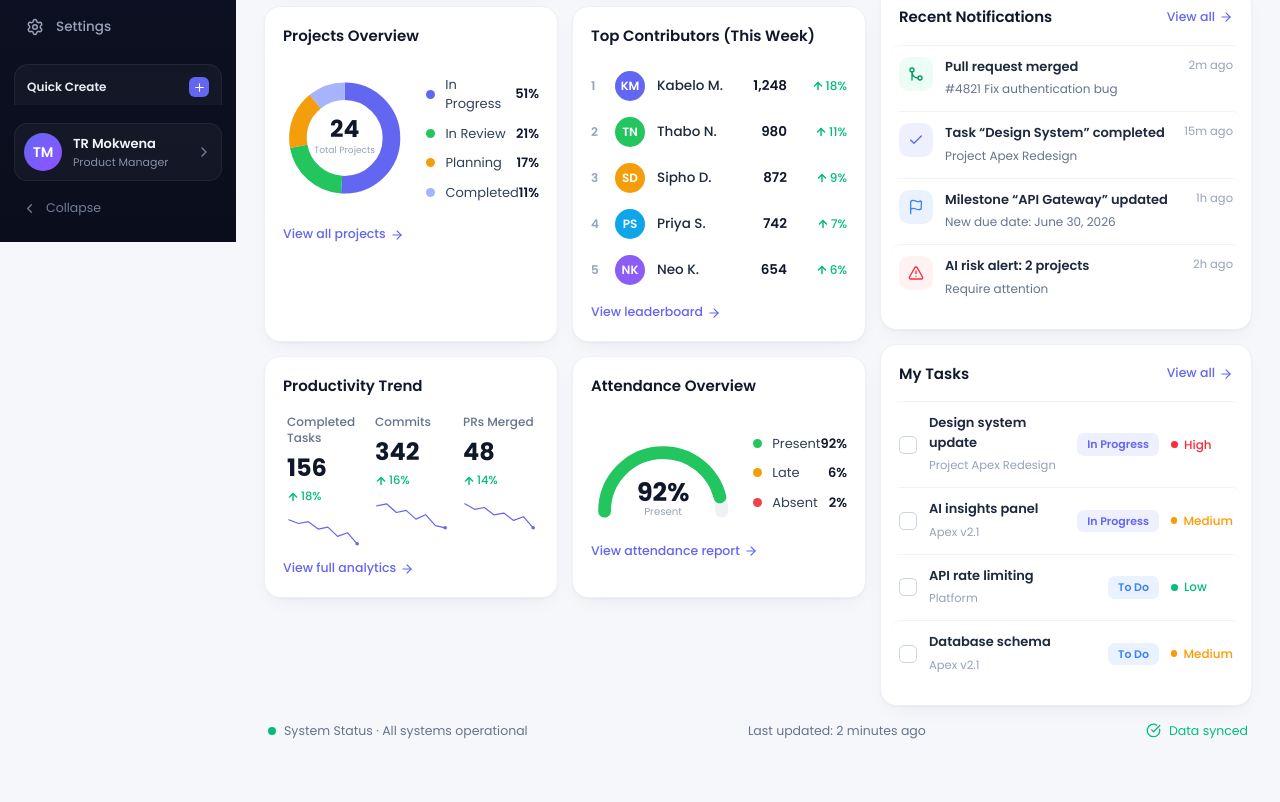
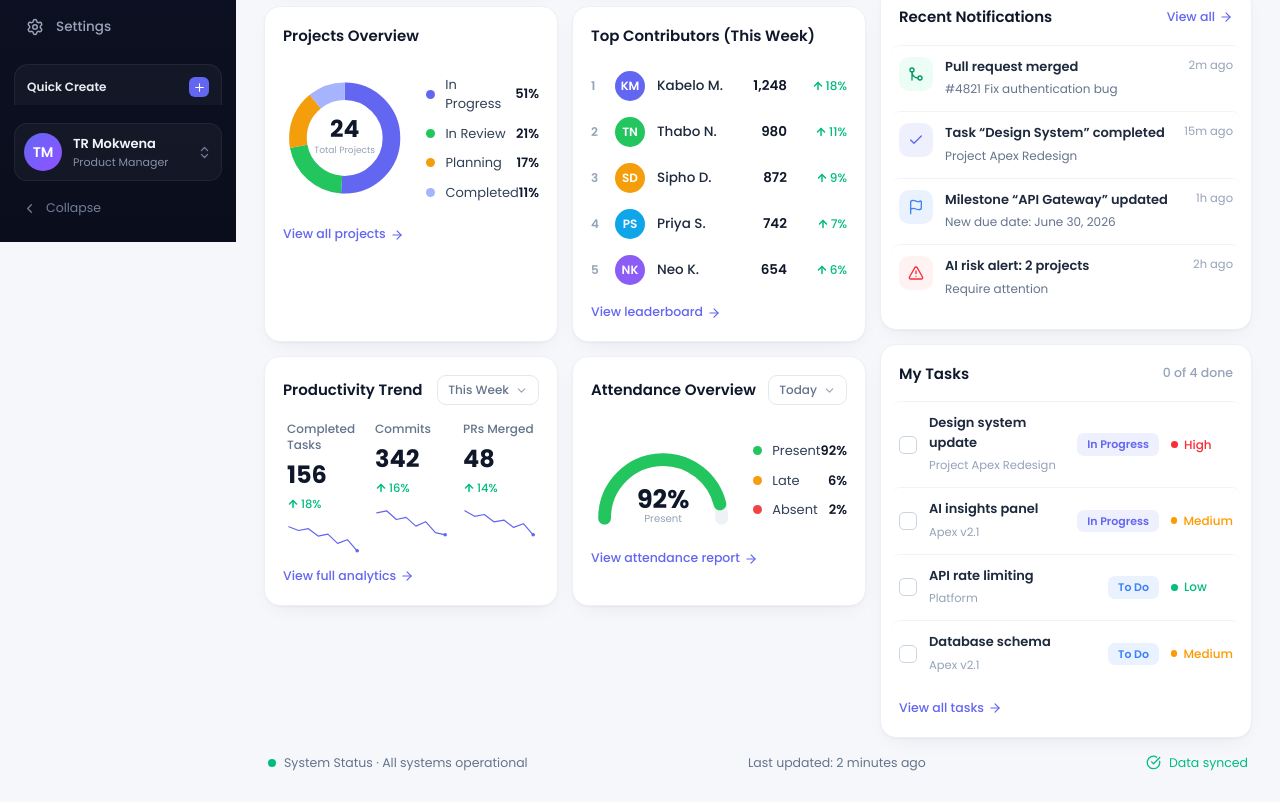
Before and after one commit to TR-Mokwena/apex-web, a Next.js app: page / in a window 1280 px wide. Shown: the part 558-1360 px from the top of the page. Before the commit the page ends 1328 px from the top, so only its background shows below. Built offline with nearby package versions, Linux system fonts and the light colour scheme.

Commit message:
feat: add Dropdown component with menu items and integrate into Sidebar and Topbar for enhanced navigation

```diff
--- a/app/(app)/page.jsx
+++ b/app/(app)/page.jsx
@@ -1,10 +1,10 @@
 "use client";
 
-import { useState } from "react";
+import { useState, useEffect } from "react";
 import Link from "next/link";
 import Icon from "@/components/Icon";
 import {
-  PageHeader, Card, CardLink, Kpi, Avatar, Delta,
+  PageHeader, Card, CardLink, Kpi, Avatar, Delta, Dropdown, MenuItem,
   LineChart, BarPairs, Donut, Gauge, Ring, Sparkline, LegendRow,
 } from "@/components/ui";
 
@@ -28,11 +28,32 @@ const TASKS = [
   { title: "API rate limiting", project: "Platform", status: "To Do", statusTone: "blue", priority: "low" },
   { title: "Database schema", project: "Apex v2.1", status: "To Do", statusTone: "blue", priority: "medium" },
 ];
-const PRODUCTIVITY = [
-  { label: "Completed Tasks", value: "156", delta: "18%", values: [38, 34, 36, 28, 30, 20, 24, 12] },
-  { label: "Commits", value: "342", delta: "16%", values: [34, 36, 28, 30, 22, 26, 16, 14] },
-  { label: "PRs Merged", value: "48", delta: "14%", values: [36, 30, 32, 24, 26, 18, 22, 10] },
-];
+
+// productivity values per period
+const PROD_PERIODS = ["This Week", "Last Week", "This Sprint"];
+const PRODUCTIVITY = {
+  "This Week": [
+    { label: "Completed Tasks", value: "156", delta: "18%", values: [38, 34, 36, 28, 30, 20, 24, 12] },
+    { label: "Commits", value: "342", delta: "16%", values: [34, 36, 28, 30, 22, 26, 16, 14] },
+    { label: "PRs Merged", value: "48", delta: "14%", values: [36, 30, 32, 24, 26, 18, 22, 10] },
+  ],
+  "Last Week": [
+    { label: "Completed Tasks", value: "132", delta: "9%", values: [30, 28, 32, 26, 24, 22, 20, 18] },
+    { label: "Commits", value: "298", delta: "11%", values: [28, 30, 26, 24, 22, 20, 18, 16] },
+    { label: "PRs Merged", value: "41", delta: "7%", values: [30, 28, 26, 24, 22, 20, 18, 16] },
+  ],
+  "This Sprint": [
+    { label: "Completed Tasks", value: "271", delta: "22%", values: [20, 26, 30, 34, 38, 44, 50, 58] },
+    { label: "Commits", value: "604", delta: "19%", values: [24, 30, 34, 40, 46, 52, 58, 64] },
+    { label: "PRs Merged", value: "83", delta: "15%", values: [18, 22, 28, 34, 40, 46, 52, 60] },
+  ],
+};
+const ATT_PERIODS = ["Today", "This Week", "This Month"];
+const ATTENDANCE = {
+  Today: { present: 92, late: 6, absent: 2 },
+  "This Week": { present: 89, late: 8, absent: 3 },
+  "This Month": { present: 91, late: 7, absent: 2 },
+};
 
 const NOTI_TONE = {
   green: "bg-emerald-50 text-emerald-600",
@@ -43,16 +64,25 @@ const NOTI_TONE = {
 const PILL_TONE = { indigo: "bg-brand-soft text-brand", blue: "bg-[#EAF1FF] text-[#3B82F6]" };
 const PRIORITY = { high: ["text-red-500", "bg-red-500", "High"], medium: ["text-amber-500", "bg-amber-500", "Medium"], low: ["text-emerald-500", "bg-emerald-500", "Low"] };
 
-function TaskItem({ task }) {
-  const [done, setDone] = useState(false);
+function PeriodSelect({ value, options, onChange }) {
+  return (
+    <Dropdown align="right" width={150} trigger={({ toggle }) => (
+      <button onClick={toggle} className="flex items-center gap-1.5 border border-slate-200 rounded-[9px] px-2.5 py-1.5 text-xs font-medium text-ink-2 hover:border-[#C7D2FE]">{value}<Icon name="ChevronDown" size={13} className="text-ink-3" /></button>
+    )}>
+      {options.map((o) => <MenuItem key={o} onClick={() => onChange(o)} trailing={o === value ? <Icon name="Check" size={14} className="text-brand" /> : null}>{o}</MenuItem>)}
+    </Dropdown>
+  );
+}
+
+function TaskItem({ task, done, onToggle }) {
   const [tone, dot, label] = PRIORITY[task.priority];
   return (
     <Link href="/tasks" className="flex items-center gap-3 py-[11px] border-t border-[#F1F3F8] first:border-t-0 -mx-2 px-2 rounded-[9px] hover:bg-[#FBFCFE] transition-colors">
       <span
         role="checkbox"
         aria-checked={done}
-        onClick={(e) => { e.preventDefault(); setDone((d) => !d); }}
-        className={cnCheckbox(done)}
+        onClick={(e) => { e.preventDefault(); onToggle(); }}
+        className={`grid place-items-center w-[18px] h-[18px] rounded-[5px] border-[1.5px] flex-none cursor-pointer transition-colors ${done ? "bg-emerald-500 border-emerald-500" : "border-slate-300"}`}
       >
         <Icon name="Check" size={11} strokeWidth={3.2} className={done ? "opacity-100" : "opacity-0"} />
       </span>
@@ -68,15 +98,25 @@ function TaskItem({ task }) {
     </Link>
   );
 }
-function cnCheckbox(done) {
-  return `grid place-items-center w-[18px] h-[18px] rounded-[5px] border-[1.5px] flex-none cursor-pointer transition-colors ${done ? "bg-emerald-500 border-emerald-500" : "border-slate-300"}`;
-}
 
 export default function DashboardPage() {
+  const [greeting, setGreeting] = useState("Welcome back");
+  const [prodPeriod, setProdPeriod] = useState("This Week");
+  const [attPeriod, setAttPeriod] = useState("Today");
+  const [doneTasks, setDoneTasks] = useState(() => new Set());
+
+  useEffect(() => {
+    const h = new Date().getHours();
+    setGreeting(h < 12 ? "Good morning" : h < 18 ? "Good afternoon" : "Good evening");
+  }, []);
+
+  const toggleTask = (i) => setDoneTasks((s) => { const n = new Set(s); n.has(i) ? n.delete(i) : n.add(i); return n; });
+  const att = ATTENDANCE[attPeriod];
+
   return (
     <>
       <PageHeader
-        title="Good morning, TR! 👋"
+        title={`${greeting}, TR! 👋`}
         subtitle="Here's what's happening across your organization today."
         actions={
           <Link href="/calendar" className="flex items-center gap-2.5 card rounded-field px-3.5 py-2.5 text-[13px] font-medium text-slate-700 cursor-pointer">
@@ -93,7 +133,7 @@ export default function DashboardPage() {
         <Link href="/sprints"><Kpi label="Sprint Progress" value="68%" delta="On Track" deltaTone="ok" visual={<Ring value={68} size={58} />} /></Link>
         <Link href="/contributors"><Kpi label="Team Health" value="Good" valueClass="!text-[26px] !mt-[7px] text-emerald-600" delta="8% from last week" deltaArrow="up" visual={<Sparkline values={[8, 14, 11, 22, 18, 30, 26, 40]} width={92} height={44} color="#10B981" fill dot={false} className="!w-[92px]" />} /></Link>
         <Link href="/ai"><Kpi label="AI Risk Alerts" value="6" valueClass="text-red-500" delta="Needs attention" deltaTone="warn" icon="TriangleAlert" iconTone="red" /></Link>
-        <Link href="/reports"><Kpi label="Attendance Today" value="92%" delta="Present" deltaTone="ok" icon="Users" iconTone="green" /></Link>
+        <Link href="/reports"><Kpi label="Attendance Today" value={`${att.present}%`} delta="Present" deltaTone="ok" icon="Users" iconTone="green" /></Link>
       </div>
 
       <div className="flex flex-col xl:flex-row gap-3.5 items-start">
@@ -166,9 +206,9 @@ export default function DashboardPage() {
           </div>
 
           <div className="grid md:grid-cols-2 gap-3.5">
-            <Card title="Productivity Trend">
+            <Card title="Productivity Trend" action={<PeriodSelect value={prodPeriod} options={PROD_PERIODS} onChange={setProdPeriod} />}>
               <div className="grid grid-cols-3 gap-2">
-                {PRODUCTIVITY.map((p) => (
+                {PRODUCTIVITY[prodPeriod].map((p) => (
                   <div key={p.label} className="px-1">
                     <div className="text-xs text-ink-2 font-medium">{p.label}</div>
                     <div className="text-[24px] font-bold text-heading mt-1">{p.value}</div>
@@ -180,13 +220,13 @@ export default function DashboardPage() {
               <CardLink href="/reports" className="mt-3.5">View full analytics</CardLink>
             </Card>
 
-            <Card title="Attendance Overview">
+            <Card title="Attendance Overview" action={<PeriodSelect value={attPeriod} options={ATT_PERIODS} onChange={setAttPeriod} />}>
               <div className="flex items-center gap-[18px]">
-                <Gauge value={92} label="Present" />
+                <Gauge value={att.present} label="Present" />
                 <div className="flex flex-col gap-2.5 flex-1">
-                  <LegendRow color="#22C55E" label="Present" value="92%" className="!py-0" />
-                  <LegendRow color="#F59E0B" label="Late" value="6%" className="!py-0" />
-                  <LegendRow color="#EF4444" label="Absent" value="2%" className="!py-0" />
+                  <LegendRow color="#22C55E" label="Present" value={`${att.present}%`} className="!py-0" />
+                  <LegendRow color="#F59E0B" label="Late" value={`${att.late}%`} className="!py-0" />
+                  <LegendRow color="#EF4444" label="Absent" value={`${att.absent}%`} className="!py-0" />
                 </div>
               </div>
               <CardLink href="/reports" className="mt-2.5">View attendance report</CardLink>
@@ -227,8 +267,9 @@ export default function DashboardPage() {
             ))}
           </Card>
 
-          <Card title="My Tasks" action={<CardLink href="/tasks">View all</CardLink>}>
-            {TASKS.map((t, i) => <TaskItem key={i} task={t} />)}
+          <Card title="My Tasks" action={<span className="text-[12.5px] font-medium text-ink-3">{doneTasks.size} of {TASKS.length} done</span>}>
+            {TASKS.map((t, i) => <TaskItem key={i} task={t} done={doneTasks.has(i)} onToggle={() => toggleTask(i)} />)}
+            <CardLink href="/tasks" className="mt-3">View all tasks</CardLink>
           </Card>
         </div>
       </div>
--- a/components/shell/AppShell.jsx
+++ b/components/shell/AppShell.jsx
@@ -1,13 +1,27 @@
 "use client";
 
-import { useState } from "react";
+import { useState, useEffect } from "react";
 import Sidebar from "./Sidebar";
 import Topbar from "./Topbar";
 import { cn } from "@/lib/cn";
 
+const COLLAPSE_KEY = "apex-sidebar-collapsed";
+
 export default function AppShell({ children }) {
   const [drawerOpen, setDrawerOpen] = useState(false);
   const [collapsed, setCollapsed] = useState(false);
+
+  // restore persisted collapse state
+  useEffect(() => {
+    if (localStorage.getItem(COLLAPSE_KEY) === "1") setCollapsed(true);
+  }, []);
+
+  const toggleCollapse = () =>
+    setCollapsed((c) => {
+      const next = !c;
+      localStorage.setItem(COLLAPSE_KEY, next ? "1" : "0");
+      return next;
+    });
 
   return (
     <div className="flex min-h-screen">
@@ -15,7 +29,7 @@ export default function AppShell({ children }) {
         open={drawerOpen}
         collapsed={collapsed}
         onClose={() => setDrawerOpen(false)}
-        onToggleCollapse={() => setCollapsed((c) => !c)}
+        onToggleCollapse={toggleCollapse}
       />
 
       {/* mobile scrim */}
--- a/components/shell/Sidebar.jsx
+++ b/components/shell/Sidebar.jsx
@@ -5,6 +5,7 @@ import { usePathname } from "next/navigation";
 import Icon from "@/components/Icon";
 import { cn } from "@/lib/cn";
 import { NAV, QUICK_CREATE } from "@/lib/nav";
+import { Dropdown, MenuItem, MenuLabel, MenuSep } from "@/components/ui";
 
 function isActive(pathname, href) {
   return href === "/" ? pathname === "/" : pathname.startsWith(href);
@@ -79,26 +80,43 @@ export default function Sidebar({ open, collapsed, onClose, onToggleCollapse })
             </span>
           </div>
           {QUICK_CREATE.map((q) => (
-            <button key={q.label} type="button" className="flex items-center gap-2.5 text-[12.5px] text-[#9AA3B8] hover:text-[#E8EBF2] transition-colors py-0.5">
+            <Link key={q.label} href={q.href} onClick={onClose} className="flex items-center gap-2.5 text-[12.5px] text-[#9AA3B8] hover:text-[#E8EBF2] transition-colors py-0.5">
               <Icon name={q.icon} size={15} className="text-[#737E97]" />
               {q.label}
-            </button>
+            </Link>
           ))}
         </div>
       </div>
 
       {/* footer */}
       <div className="flex flex-col gap-3.5">
-        <button type="button" className={cn("flex items-center gap-[11px] p-[9px] rounded-[13px] bg-white/[0.04] border border-white/[0.06] text-left", collapsed && "md:justify-center md:px-0")}>
+        <Dropdown
+          placement="top"
+          width={224}
+          trigger={({ toggle }) => (
+            <button type="button" onClick={toggle} className={cn("w-full flex items-center gap-[11px] p-[9px] rounded-[13px] bg-white/[0.04] border border-white/[0.06] text-left hover:bg-white/[0.08] transition-colors", collapsed && "md:justify-center md:px-0")}>
               <span className="grid place-items-center w-[38px] h-[38px] rounded-full flex-none text-white font-semibold text-sm bg-gradient-to-br from-brand to-violet-500">
                 TM
               </span>
-          <span className={cn("flex-1", collapsed && "md:hidden")}>
-            <span className="block text-[13px] font-semibold text-[#F3F5FA]">TR Mokwena</span>
+              <span className={cn("flex-1 min-w-0", collapsed && "md:hidden")}>
+                <span className="block text-[13px] font-semibold text-[#F3F5FA] truncate">TR Mokwena</span>
                 <span className="block text-[11px] text-[#8590A8] mt-px">Product Manager</span>
               </span>
-          <Icon name="ChevronRight" size={16} className={cn("text-[#737E97]", collapsed && "md:hidden")} />
+              <Icon name="ChevronsUpDown" size={15} className={cn("text-[#737E97]", collapsed && "md:hidden")} />
             </button>
+          )}
+        >
+          <div className="px-2.5 py-2">
+            <div className="text-[13px] font-semibold text-ink">TR Mokwena</div>
+            <div className="text-[11.5px] text-ink-3">tshepiso@eclipsesoftworks.com</div>
+          </div>
+          <MenuSep />
+          <MenuItem icon="User" href="/settings" onClick={onClose}>Profile</MenuItem>
+          <MenuItem icon="Settings" href="/settings" onClick={onClose}>Account settings</MenuItem>
+          <MenuItem icon="Bell" href="/notifications" onClick={onClose}>Notifications</MenuItem>
+          <MenuSep />
+          <MenuItem icon="LogOut" href="/onboarding" onClick={onClose} danger>Sign out</MenuItem>
+        </Dropdown>
         <button
           type="button"
           onClick={onToggleCollapse}
--- /dev/null
+++ b/components/ui/Dropdown.jsx
@@ -0,0 +1,65 @@
+"use client";
+
+import { useState, useRef, useEffect } from "react";
+import Link from "next/link";
+import Icon from "@/components/Icon";
+import { cn } from "@/lib/cn";
+
+/**
+ * Click-to-open popover menu. `trigger` is a render-prop receiving { open, toggle }.
+ * Closes on outside-click and Escape. `placement` flips it above the trigger.
+ */
+export function Dropdown({ trigger, children, align = "left", placement = "bottom", width = 224, className }) {
+  const [open, setOpen] = useState(false);
+  const ref = useRef(null);
+  useEffect(() => {
+    if (!open) return;
+    const onDoc = (e) => { if (ref.current && !ref.current.contains(e.target)) setOpen(false); };
+    const onKey = (e) => e.key === "Escape" && setOpen(false);
+    document.addEventListener("mousedown", onDoc);
+    document.addEventListener("keydown", onKey);
+    return () => { document.removeEventListener("mousedown", onDoc); document.removeEventListener("keydown", onKey); };
+  }, [open]);
+
+  return (
+    <div ref={ref} className={cn("relative", className)}>
+      {trigger({ open, toggle: () => setOpen((o) => !o) })}
+      {open && (
+        <div
+          onClick={() => setOpen(false)}
+          className={cn(
+            "absolute z-50 bg-white border border-line rounded-[12px] shadow-pop p-1.5",
+            placement === "top" ? "bottom-full mb-2" : "mt-2",
+            align === "right" ? "right-0" : "left-0",
+          )}
+          style={{ width, minWidth: width }}
+        >
+          {children}
+        </div>
+      )}
+    </div>
+  );
+}
+
+export function MenuItem({ icon, href, onClick, children, danger, trailing }) {
+  const cls = cn(
+    "flex items-center gap-2.5 w-full text-left px-2.5 py-2 rounded-[9px] text-[13px] font-medium transition-colors",
+    danger ? "text-red-500 hover:bg-red-50" : "text-ink hover:bg-bg",
+  );
+  const inner = (
+    <>
+      {icon && <Icon name={icon} size={16} className={danger ? "text-red-500" : "text-ink-3"} />}
+      <span className="flex-1">{children}</span>
+      {trailing}
+    </>
+  );
+  if (href) return <Link href={href} className={cls}>{inner}</Link>;
+  return <button type="button" onClick={onClick} className={cls}>{inner}</button>;
+}
+
+export function MenuLabel({ children }) {
+  return <div className="px-2.5 pt-2 pb-1 text-[10.5px] font-bold uppercase tracking-wide text-ink-3">{children}</div>;
+}
+export function MenuSep() {
+  return <div className="my-1 h-px bg-line" />;
+}
--- a/components/ui/index.js
+++ b/components/ui/index.js
@@ -2,6 +2,7 @@ export { Card, CardLink } from "./Card";
 export { PageHeader } from "./PageHeader";
 export { Tabs } from "./Tabs";
 export { Switch } from "./Switch";
+export { Dropdown, MenuItem, MenuLabel, MenuSep } from "./Dropdown";
 export { Button } from "./Button";
 export { Pill, Priority, Delta } from "./Badge";
 export { Avatar } from "./Avatar";
--- a/lib/nav.js
+++ b/lib/nav.js
@@ -16,9 +16,9 @@ export const NAV = [
 ];
 
 export const QUICK_CREATE = [
-  { label: "New Project", icon: "FolderPlus" },
-  { label: "New Task", icon: "SquarePlus" },
-  { label: "New Milestone", icon: "Flag" },
-  { label: "New Sprint", icon: "Zap" },
-  { label: "New Note", icon: "FileText" },
+  { label: "New Project", icon: "FolderPlus", href: "/projects" },
+  { label: "New Task", icon: "SquarePlus", href: "/tasks" },
+  { label: "New Milestone", icon: "Flag", href: "/milestones" },
+  { label: "New Sprint", icon: "Zap", href: "/sprints" },
+  { label: "New Note", icon: "FileText", href: "/knowledge" },
 ];
```
Also changed, not shown: components/shell/Topbar.jsx (+42 -11 lines). Lines whose indentation alone changed are shown as unchanged.
